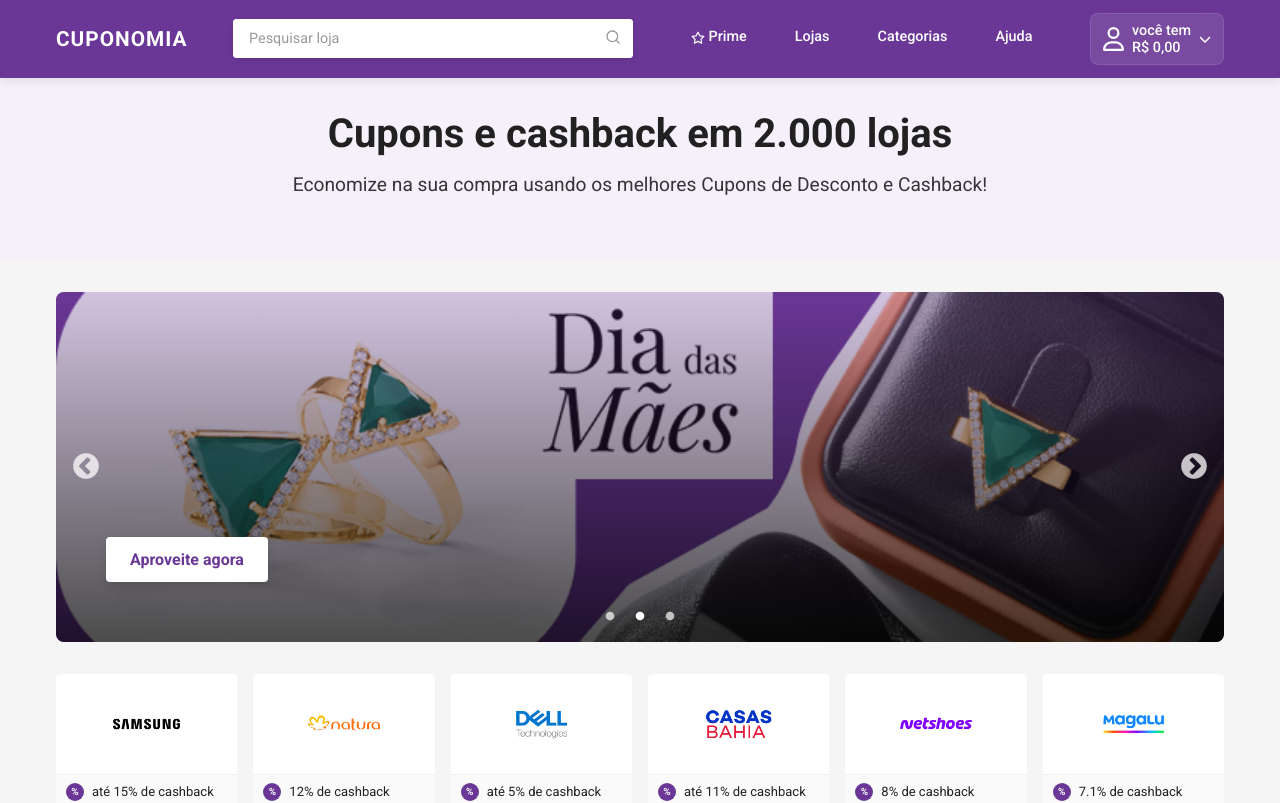
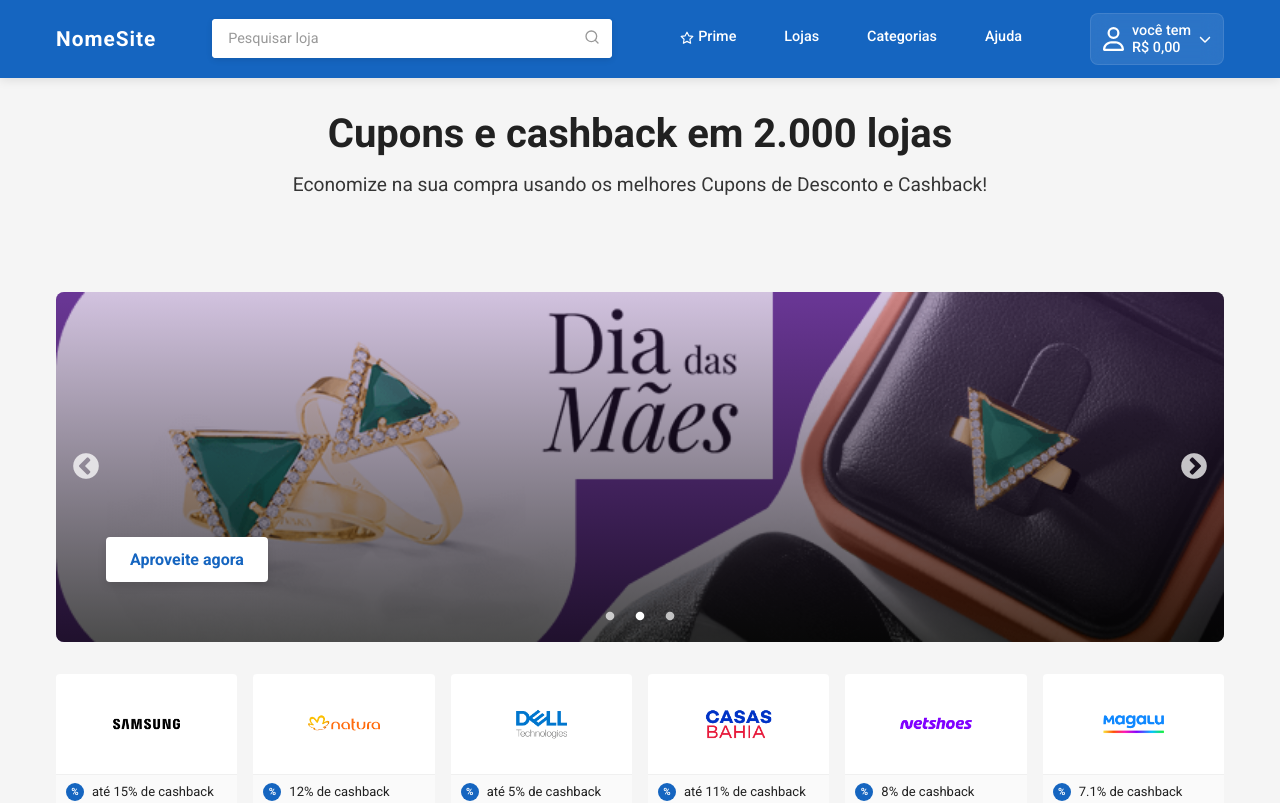
Before and after one commit to schwammrosa/cuponomia, a React (Create React App) app: page / in a window 1280 px wide. Shown: the top 803 px of the page. Built offline with nearby package versions, Linux system fonts and the light colour scheme.

Commit message:
Add initial components with header, footer and global styles setup

```diff
--- a/src/components/Footer/styles.js
+++ b/src/components/Footer/styles.js
@@ -123,9 +123,9 @@
   }
 
   &:hover {
-    background: linear-gradient(145deg, #673ab7, #9c27b0);
+    background: linear-gradient(145deg, #1565c0, #2196f3);
     transform: translateY(-3px);
-    box-shadow: 0 5px 15px rgba(103, 58, 183, 0.3);
+    box-shadow: 0 5px 15px rgba(33, 150, 243, 0.3);
 
     svg {
       transform: scale(1.2);
--- a/src/components/Header/index.js
+++ b/src/components/Header/index.js
@@ -27,7 +27,7 @@
       <div className="container">
         <Logo>
           <Link to="/">
-            <h1>CUPONOMIA</h1>
+            <h1 data-component-name="Header">NomeSite</h1>
           </Link>
         </Logo>
 
--- a/src/styles/GlobalStyles.js
+++ b/src/styles/GlobalStyles.js
@@ -9,8 +9,8 @@
   }
 
   :root {
-    --primary: #6a3796;
-    --secondary: #8946c8;
+    --primary: #1565c0;
+    --secondary: #2196f3;
     --success: #4CAF50;
     --danger: #F44336;
     --warning: #FFC107;
@@ -18,7 +18,7 @@
     --dark: #212121;
     --light: #F5F5F5;
     --gray: #9E9E9E;
-    --purple-light: #f5f0fa;
+    --blue-light: #e3f2fd;
   }
 
   body {
```
